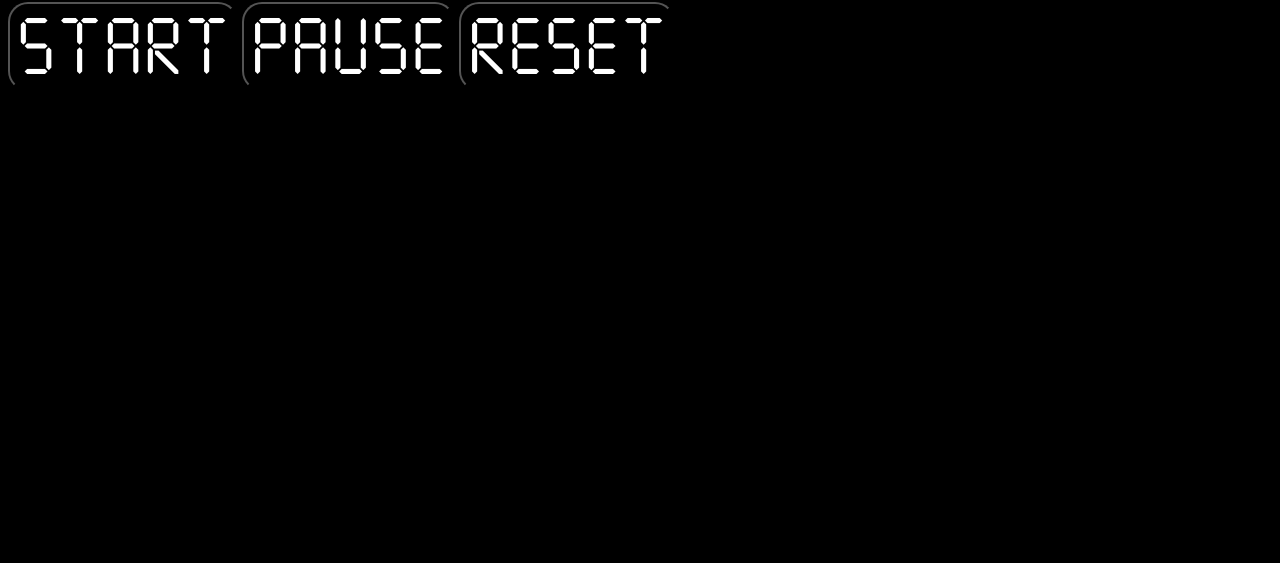
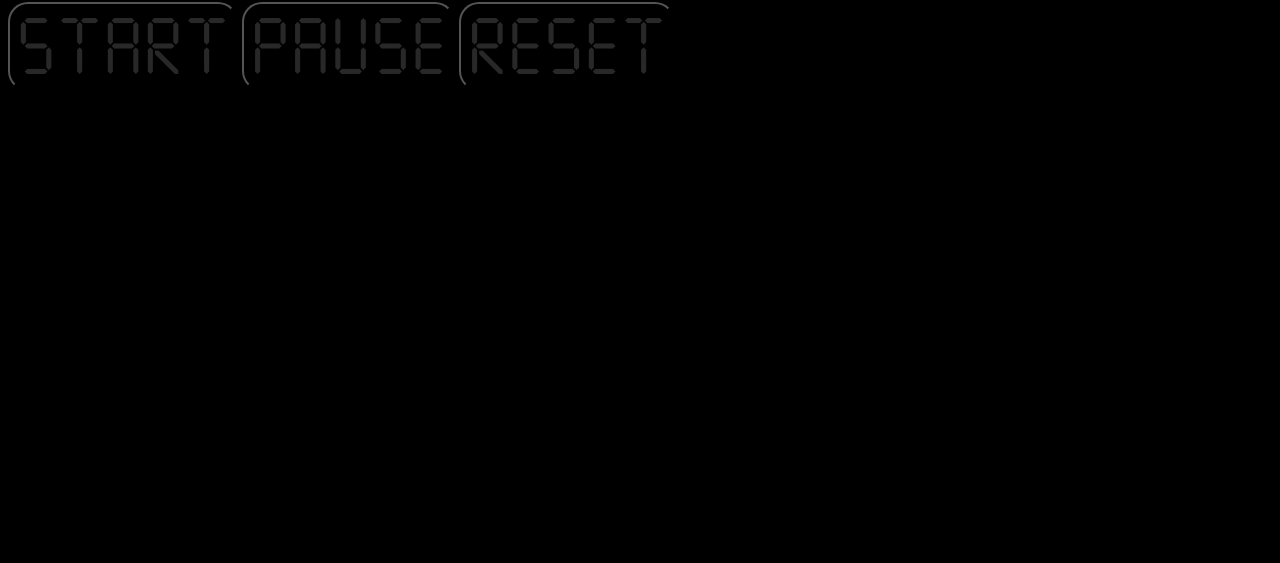
Before and after one commit to 7cristovao/projeto-cronometro, a plain HTML site: page index.html in a window 1280 px wide. Shown: the part 237-800 px from the top of the page. Drawn offline with Linux system fonts and the light colour scheme.

Commit message:
Update style.css

```diff
--- a/style.css
+++ b/style.css
@@ -19,7 +19,7 @@
 }
 
 #start, #pause, #reset{
-    color: white;
+    color: #282828;
     border-radius: 20px;
     font-size: 10vh;
     font-family: 'Seven Segment';
```
